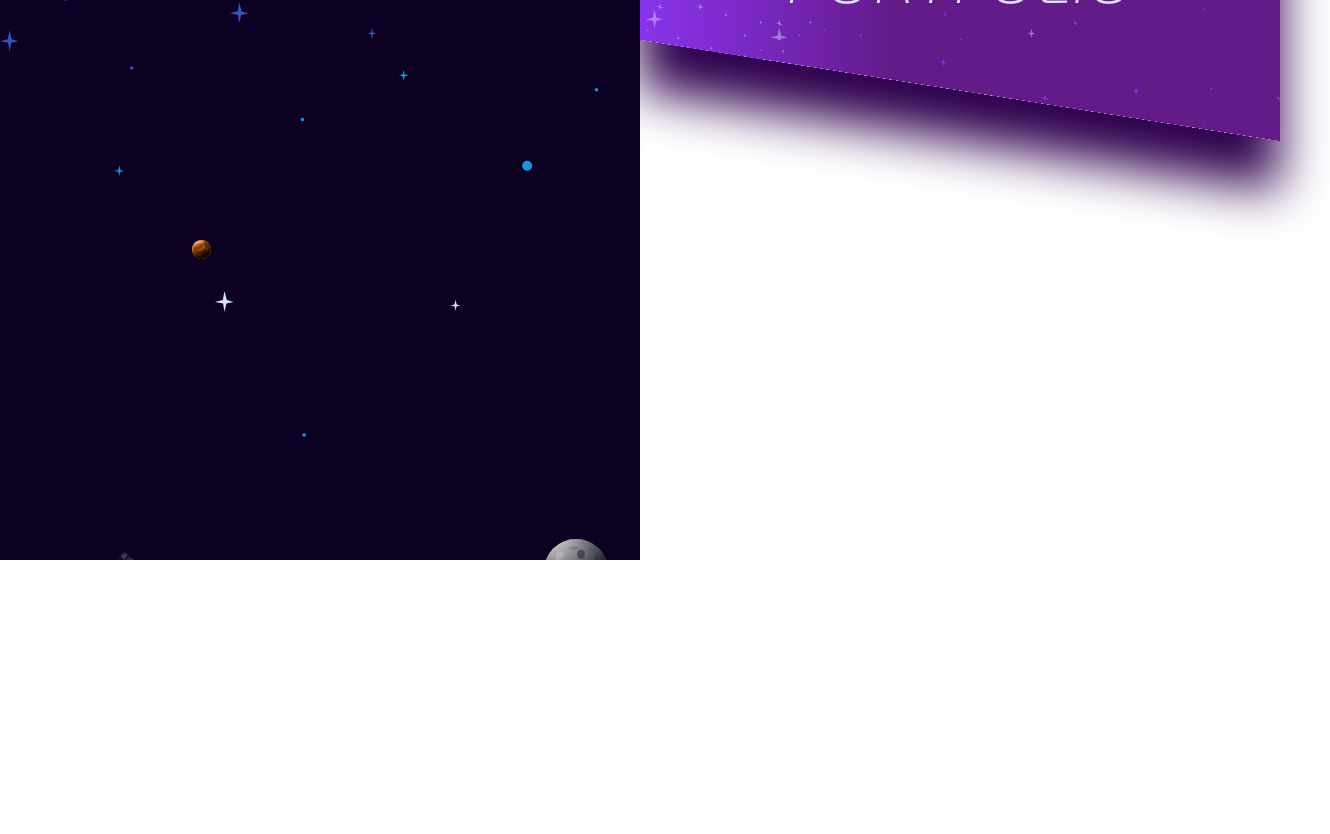
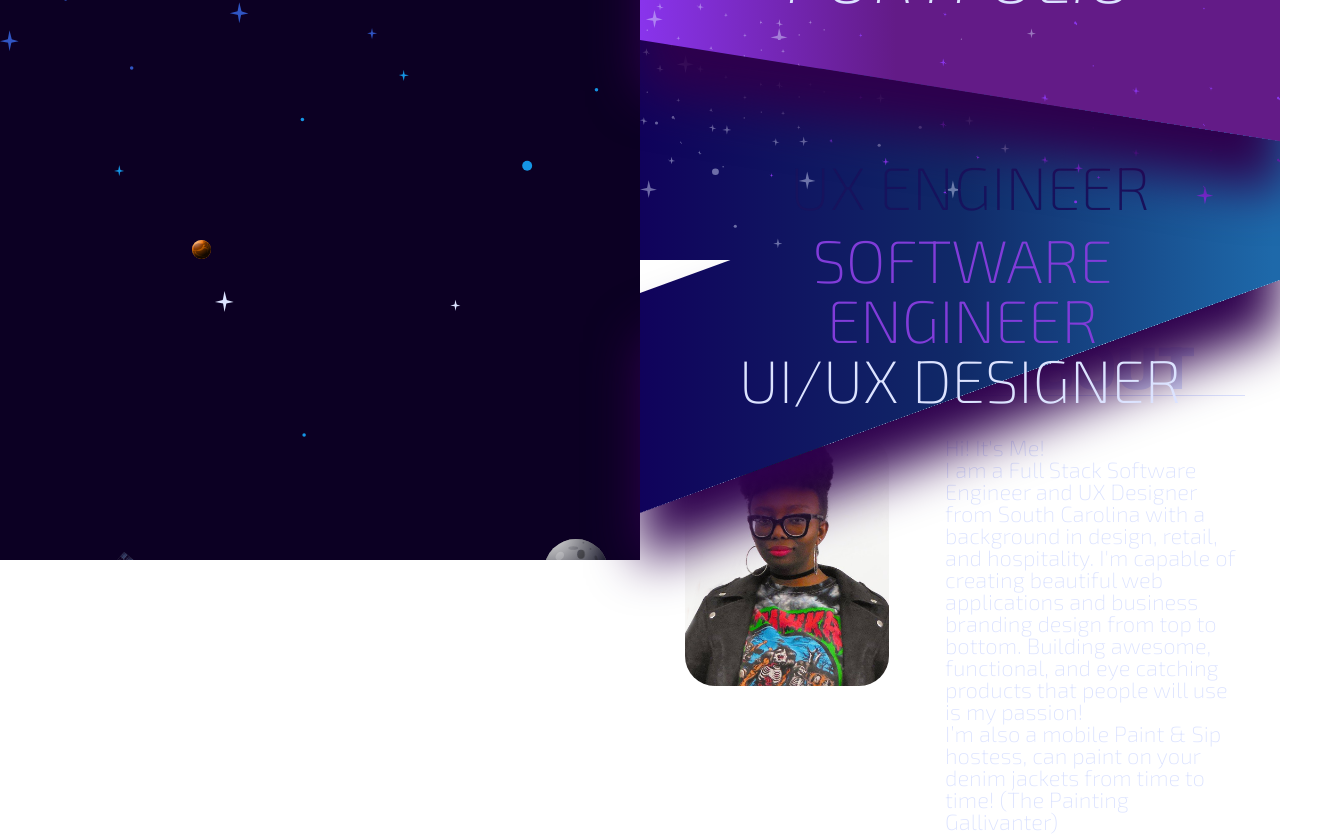
Before and after one commit to KSSwimmy/portfolio_V3, a React (Create React App) app in the folder portfolio/: page / in a window 1280 px wide. Shown: the part 240-1074 px from the top of the page, 1330 px wide, since content can reach past the window. Before the commit the page ends 800 px from the top, so only its background shows below. Built offline with nearby package versions, Linux system fonts and the light colour scheme.

Commit message:
Fixed Parallax vh issue

```diff
--- a/portfolio/src/App.js
+++ b/portfolio/src/App.js
@@ -1,41 +1,74 @@
 import ParallaxEffect from './components/ParallaxEffect'
 import styled from 'styled-components'
-import Intro from './components/Into/IntroTop'
+import IntroTop from './components/Into/IntroTop'
+import IntroBottom from './components/Into/IntroBottom'
+import AboutMe from './components/AboutMe'
+
 import './index.css';
 
 function App() {
   return (
+  <AppContainer>
     <AppDiv className="App">
+          <ParDiv>
+            <ParallaxEffect />
+          </ParDiv>
 
-      <ParDiv>
-        <ParallaxEffect />
-      </ParDiv>
 
       <Column>
-        <Intro />
+        <IntroTopContainer>
+        <IntroTop />
+        </IntroTopContainer>
+        <IntroBottomContainer>
+        <IntroBottom />
+        </IntroBottomContainer>
+        <AboutMe />
       </Column>
-
     </AppDiv>
+  </AppContainer>
   );
 }
 
+const IntroTopContainer = styled.div `
+position: relative;
+z-index: 2;
+`;
+
+const IntroBottomContainer = styled.div `
+position: relative;
+z-index: 1;
+`;
+
 const ParDiv = styled.div`
 position: relative;
+position: fixed;
 width: 50%;
 height: 100vh;
-`
+`;
+
 
 const AppDiv = styled.div`
-display: flex;
-flex-direction: row;
+  width: 100%;
+  height: 100vh;
+  display: flex;
+  flex-direction: row;
+  margin: 0 auto;
+`;
+
+
+const AppContainer = styled.div`
+margin: 0 auto;
+min-height: 100vh;
 width: 100%;
-height: 100vh;
-`
+`;
+
 const Column = styled.div`
+margin-left: 50%;
 display: flex;
 flex-direction: column;
 width: 50%;
 height: 100vh;
+
 `
 
 
--- /dev/null
+++ b/portfolio/src/components/AboutMe.js
@@ -0,0 +1,83 @@
+import styled from 'styled-components'
+import LandingPageStars from '../SVG/bodyStars.svg'
+import MyPic from '../SVG/me.jpg'
+
+
+
+
+
+const AboutMe = () => {
+    return (
+        <AboutMeDiv>
+                    <Me>
+                        <img
+                        style={{borderRadius: '30px', width: '85%'}}
+                        src={MyPic}
+                        alt="That's Me" />
+                    </Me>
+                    <TheParagraphDiv>
+                        <AboutBorderDiv
+                            style={{borderBottomStyle: 'solid',
+                            borderBottomColor: '#DCE3FF', borderWidth: 'thin'}}>
+                            <About>ABOUT</About>
+                        </AboutBorderDiv>
+                        <FirstP>
+                            <TheHTwo>Hi! It's Me!</TheHTwo>
+                            <p>I am a Full Stack Software Engineer and UX Designer from South Carolina with a background in design, retail, and hospitality. I'm capable of creating beautiful web applications and business branding design from top to bottom. Building awesome, functional, and eye catching products that people will use is my passion!</p>
+                        </FirstP>
+                        <SecP>
+                            <p>I’m also a mobile Paint & Sip hostess, can paint on your denim jackets from time to time! (The Painting Gallivanter)</p>
+                        </SecP>
+                    </TheParagraphDiv>
+                </AboutMeDiv>
+    )
+}
+
+const Page = styled.div`
+width: 100%;
+height: 100vh;
+
+`
+const AboutMeDiv = styled.div`
+margin-left: -35px;
+width: 100%;
+height: 100vh;
+display: flex;
+margin-top: 75px;
+`
+const Me = styled.div`
+width: 400px
+text-align: center;
+margin: 100px 20px 20px 80px;
+`
+const AboutBorderDiv = styled.div`
+text-align: center;
+width: 300px;
+margin: 0 auto;
+`
+const About = styled.h1`
+font-weight: 900;
+margin-bottom: 0px;
+color: #DCE3FF;
+font-size: 6rem;
+text-align: center;
+`
+const FirstP = styled.div`
+
+`
+const SecP = styled.div`
+
+`
+const TheHTwo = styled.h2`
+font-weight: 400;
+color: #DCE3FF;
+margin-top: 40px;
+`
+const TheParagraphDiv = styled.div`
+font-size: 2.2rem;
+width: 530px;
+`
+
+
+
+export default AboutMe;
--- a/portfolio/src/components/Into/IntroBottom.js
+++ b/portfolio/src/components/Into/IntroBottom.js
@@ -0,0 +1,127 @@
+import styled from 'styled-components'
+import Stars from '../../SVG/TopNameStars.svg'
+
+
+
+
+
+
+
+const IntroBottom = () => {
+    return (
+        <IntroDiv>
+           <IntroDivContainer>
+                <JobTitleContainer>
+                    <JobTitleOne>
+                        UX ENGINEER
+                    </JobTitleOne>
+
+                    <JobTitleTwo>
+                        SOFTWARE ENGINEER
+                    </JobTitleTwo>
+
+                    <JobTitleThree>
+                        UI/UX DESIGNER
+                    </JobTitleThree>
+                </JobTitleContainer>
+
+           </IntroDivContainer>
+        </IntroDiv>
+    )
+}
+
+const IntroDivContainer = styled.div`
+position: relative;
+background-image: url(${Stars});
+background-size: 230%;
+width: 100%;
+height: auto;
+text-align: center;
+display: flex;
+flex-direction: column;
+margin: 0 auto;
+box-sizing: border-box;
+
+&:after {
+position: absolute;
+width: 100%;
+height: 100%;
+content: '';
+background-image: inherit;
+z-index: 1;
+top: 0;
+right: 0;
+bottom: 0;
+left: 0;
+transform-origin: top right;
+transform: skewY(9deg);
+
+}
+
+
+`;
+
+const IntroDiv = styled.div`
+position: relative;
+background: linear-gradient(90deg, rgba(16,2,91,1) 0%, rgba(16,42,104,1) 50%, rgba(30,105,170,1) 99%);
+width: 100%;
+height: auto;
+text-align: center;
+display: flex;
+flex-direction: column;
+margin: 0 auto;
+box-sizing: border-box;
+
+&:after {
+position: absolute;
+width: 100%;
+height: 100%;
+content: '';
+background: inherit;
+z-index: -1;
+top: 20px;
+right: 0;
+bottom: 0;
+left: 0;
+transform-origin: top right;
+transform: skewY(-20deg);
+box-shadow: 0px 50px 50px rgba(46, 0, 77, 1);
+
+   }
+
+
+`;
+
+const JobTitleContainer = styled.div`
+width: auto;
+height: 100px;
+font-size: 6rem;
+font-weight: Extra Light;
+font-family: 'Exo 2', sans-serif;
+margin: 90px 50px 30px 50px;
+`
+
+const JobTitleThree = styled.div`
+margin: 0px;
+color: #DCE3FF;
+
+`;
+
+const JobTitleTwo = styled.div`
+margin: 13px 0px 0px 5px;
+color: #813CD9;
+
+
+`;
+
+const JobTitleOne = styled.div`
+margin: 26px 0px 0px 20px;
+color: #17135D;
+
+`;
+
+
+
+
+
+export default IntroBottom;
--- a/portfolio/src/components/Into/IntroTop.js
+++ b/portfolio/src/components/Into/IntroTop.js
@@ -5,13 +5,13 @@ import Stars from '../../SVG/TopNameStars.svg'
 
 
 
-const Intro = () => {
+const IntroTop = () => {
     return (
         <IntroDiv>
            <IntroDivContainer>
                 <KimDiv>
                     <KimThree>
-                        KIMBERLY SWINTON's
+                        KIMBERLY SWINTON'S
                     </KimThree>
 
                     <KimTwo>
@@ -39,6 +39,7 @@ height: auto;
 text-align: center;
 display: flex;
 flex-direction: column;
+justify-content: space-evenly;
 margin: 0 auto;
 box-sizing: border-box;
 
@@ -95,31 +96,34 @@ box-shadow: 0px 50px 50px rgba(46, 0, 77, 1);
 `;
 
 const KimDiv = styled.div`
-width: 100%;
+max-width: 100%;
 height: 100px;
-font-size: 8rem;
+font-size: 7rem;
 font-weight: bold;
 font-family: 'Exo 2', sans-serif;
 text-align: center;
 position: relative;
 margin: 50px 50px 30px 50px;
+display: flex;
+justify-content: space-evenly;
 `
 
 const Kim = styled.h1`
-margin: 0px;
 color: #DCE3FF;
 position: absolute;
 `;
 
 const KimTwo = styled.h1`
-margin: 13px 0px 0px 5px;
+top: 14px;
+left: 50px;
 color: #813CD9;
 position: absolute;
 
 `;
 
 const KimThree = styled.h1`
-margin: 26px 0px 0px 20px;
+top: 30px;
+left: 56px;
 color: #17135D;
 position: absolute;
 `;
@@ -135,4 +139,4 @@ font-family: 'Exo 2', sans-serif;
 `;
 
 
-export default Intro;
+export default IntroTop;
--- a/portfolio/src/components/ParallaxEffect.js
+++ b/portfolio/src/components/ParallaxEffect.js
@@ -14,6 +14,7 @@ import LandingPageBiggerStars from '../SVG/BIGGERSTARS.svg'
 import Neptune from '../SVG/neptune.svg'
 import Uranus from '../SVG/uranus.svg'
 import Pluto from '../SVG/pluto.svg'
+import styled from 'styled-components'
 
 
 
@@ -23,7 +24,7 @@ const ParallaxEffect = () => {
     let parallax;
   return (
 
-    <>
+    <Page>
     <Parallax className="layer" pages={5} ref={ref => parallax = ref}>
 
       {/* background color */}
@@ -143,9 +144,15 @@ const ParallaxEffect = () => {
         </ParallaxLayer>
 
         </Parallax>
-    </>
+    </Page>
   );
 }
 
+const Page = styled.div`
+
+width: 100%;
+max-height: 100vh;
+
+`;
 
         export default ParallaxEffect;
--- a/portfolio/src/index.css
+++ b/portfolio/src/index.css
@@ -46,7 +46,7 @@ html, body, .App {
 	font-size: 10px;
   }
 
-  h1, h2, h3, h4, h5 {
+  h1, h2, h3, h4, h5, p {
 	font-family: 'Exo 2', sans-serif;
 	color: #DCE3FF;
 
```
Also changed, not shown: 1 other file (tests, documents, lock files or other folders).
